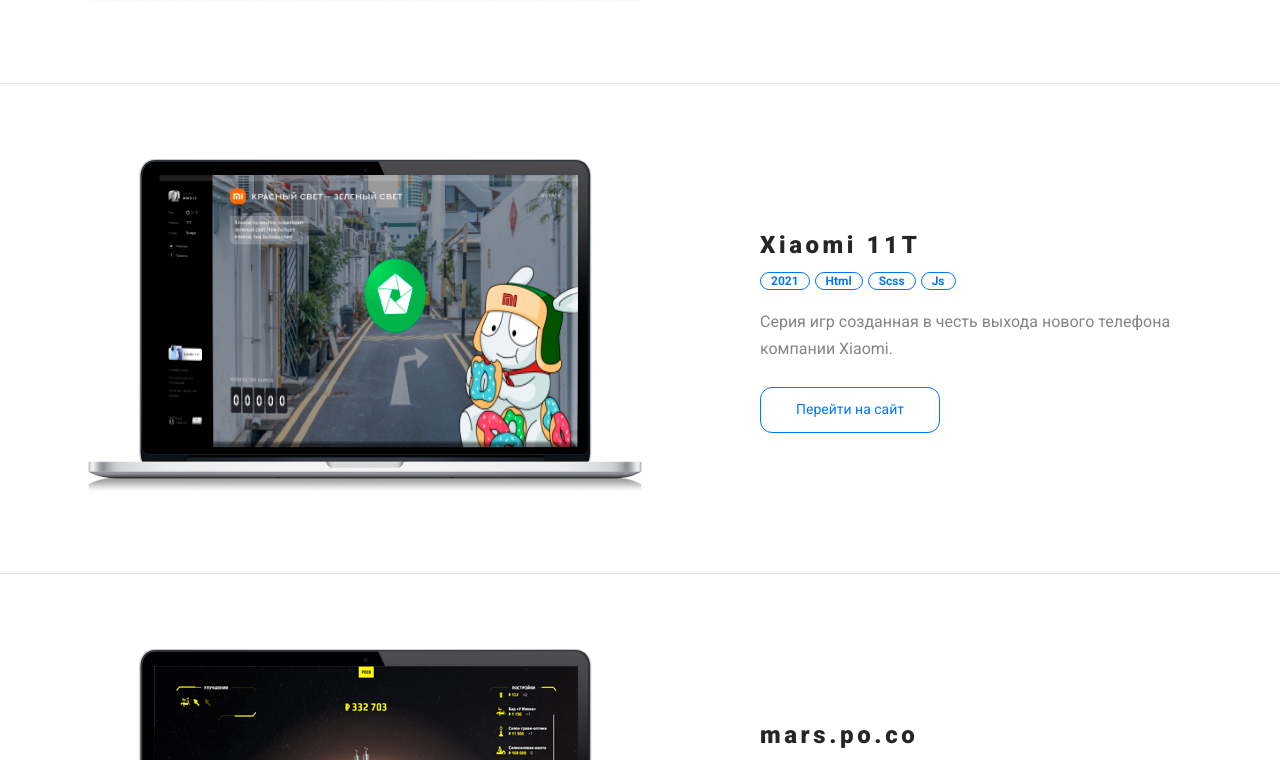
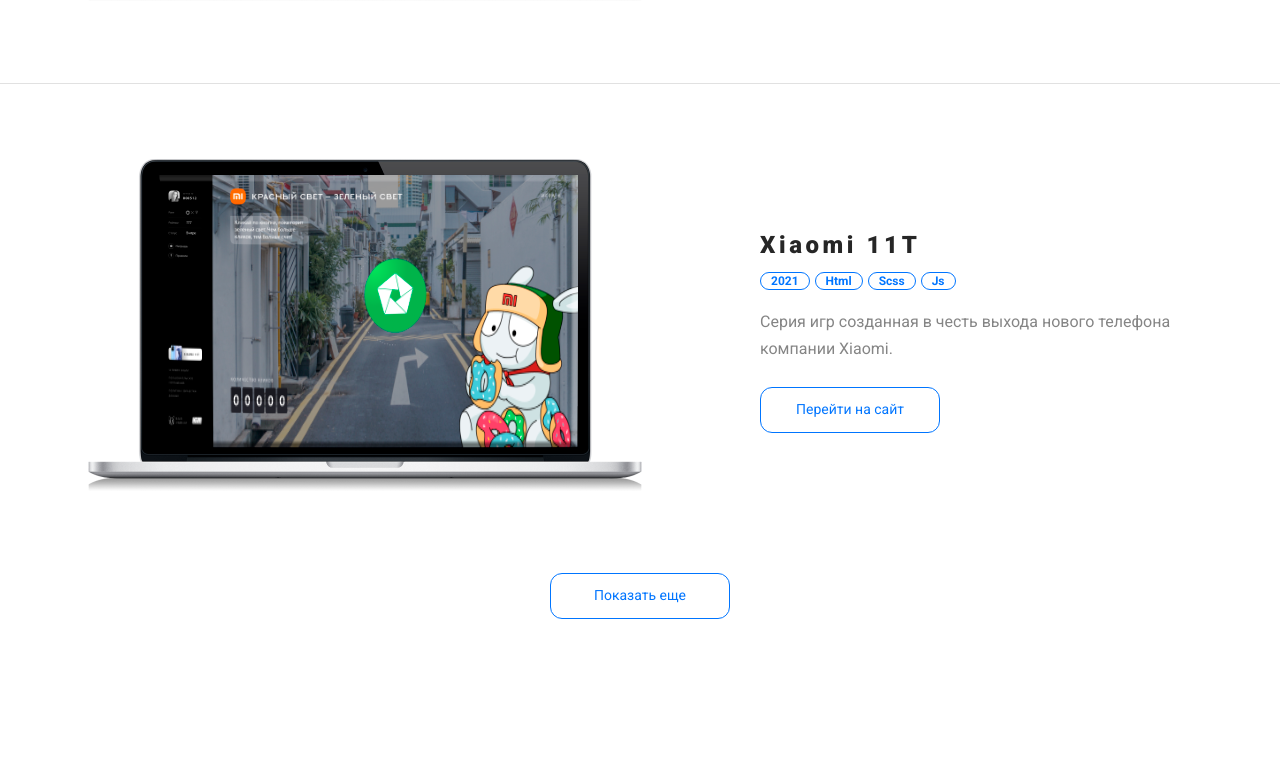
Before and after one commit to Brushteyn/my-cv, a React (Create React App) app: page /my-cv/Portfolio in a window 1280 px wide. Shown: the part 1540-2300 px from the top of the page. After the commit the page ends 2209 px from the top, so only its background shows below. Built offline with nearby package versions, Linux system fonts and the light colour scheme.

Commit message:
add load more logic

```diff
--- a/public/locales/en/translation.json
+++ b/public/locales/en/translation.json
@@ -52,6 +52,7 @@
         "listItem6": "English - B1."
     },
     "postsTitle": "Some of my works:",
+    "loadMoreBtn": "Load more",
     "posts": {
         "item1": {
             "id": 1,
--- a/public/locales/ru/translation.json
+++ b/public/locales/ru/translation.json
@@ -52,6 +52,7 @@
         "listItem6": "Английский язык - B1."
     },
     "postsTitle": "Некоторые из моих работ:",
+    "loadMoreBtn": "Показать еще",
     "posts": {
         "item1": {
             "id": 1,
--- a/src/components/Portfolio/Portfolio.js
+++ b/src/components/Portfolio/Portfolio.js
@@ -1,5 +1,6 @@
 import styles from './Portfolio.module.scss';
 import { useTranslation } from "react-i18next";
+import { useState } from "react";
 
 function Portfolio() {
 
@@ -7,12 +8,23 @@
 
   const posts = t('posts', { returnObjects: true });
 
+  const [visiblePosts, setVisiblePosts] = useState(4);
+
+  const loadMore = (e) => {
+    setVisiblePosts(prevVisiblePosts => prevVisiblePosts + 4)
+
+    if(visiblePosts === 20) {
+      e.target.style.display = "none";
+    };
+  };
+
+
   return (
     <div className={styles.Portfolio}>
       <div className={styles.inner}>
         <h3 className={styles.title}>{t("postsTitle")}</h3>
         <div className={styles.itemsWrapper}>
-        {Object.entries(posts).map(
+          {Object.entries(posts).reverse().slice(0, visiblePosts).map(
             (post, i) => (
               <div className={styles.item} key={i}>
               <div className="container">
@@ -35,6 +47,11 @@
             )
           )}
         </div>
+        {
+
+          <button className={styles.loadMoreBtn} onClick={loadMore}>{t("loadMoreBtn")}</button>
+        }
+
       </div>
     </div>
   );
--- a/src/components/Portfolio/Portfolio.module.scss
+++ b/src/components/Portfolio/Portfolio.module.scss
@@ -7,7 +7,7 @@
 
     .itemsWrapper {
       display: flex;
-      flex-direction: column-reverse;
+      flex-direction: column;
     }
 
     .item {
@@ -17,7 +17,7 @@
         padding: 35px 0;
       }
 
-      &:not(:first-child) {
+      &:not(:last-child) {
         border-bottom: 1px solid #e1e1e1;
       }
 
@@ -123,5 +123,29 @@
         }
       }
     }
+
+    .loadMoreBtn {
+      display: block;
+      margin: 0 auto;
+      padding: 10px 25px;
+      background: #fff;
+      font-size: 14px;
+      border-radius: 12px;
+      min-width: 180px;
+      text-align: center;
+      border: 1px solid #0075ff;
+      color: #0075ff;
+      transition: 0.2s ease-in-out;
+      text-decoration: none;
+      cursor: pointer;
+      outline: none;
+      margin-bottom: 50px;
+
+      &:hover {
+        background: #0075ff;
+        color: #fff;
+        text-decoration: none;
+      }
+    }
   }
 }
```
Lines whose indentation alone changed are shown as unchanged.
